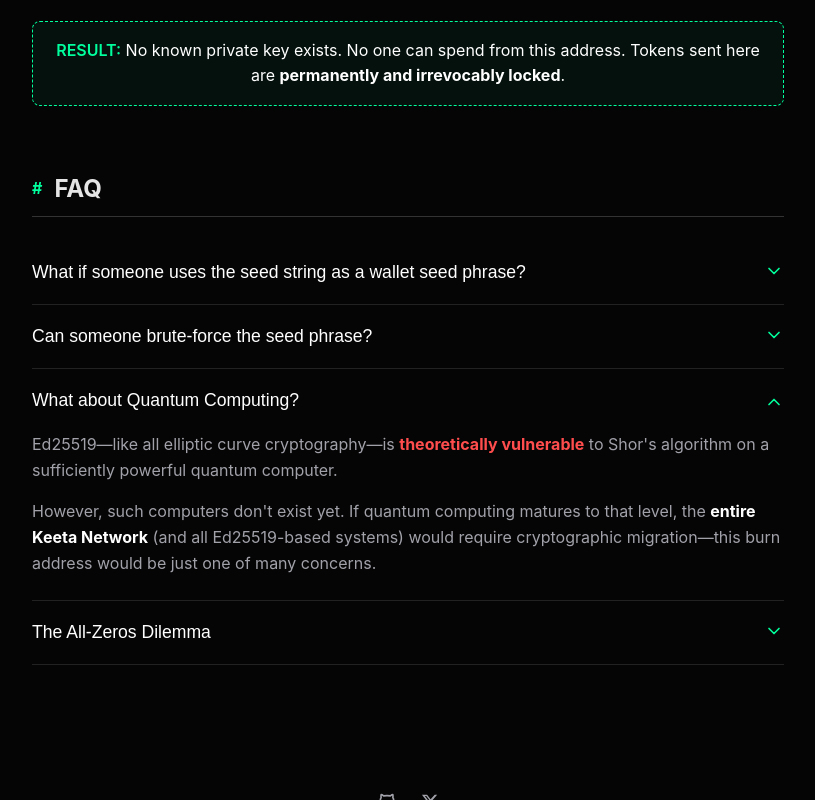
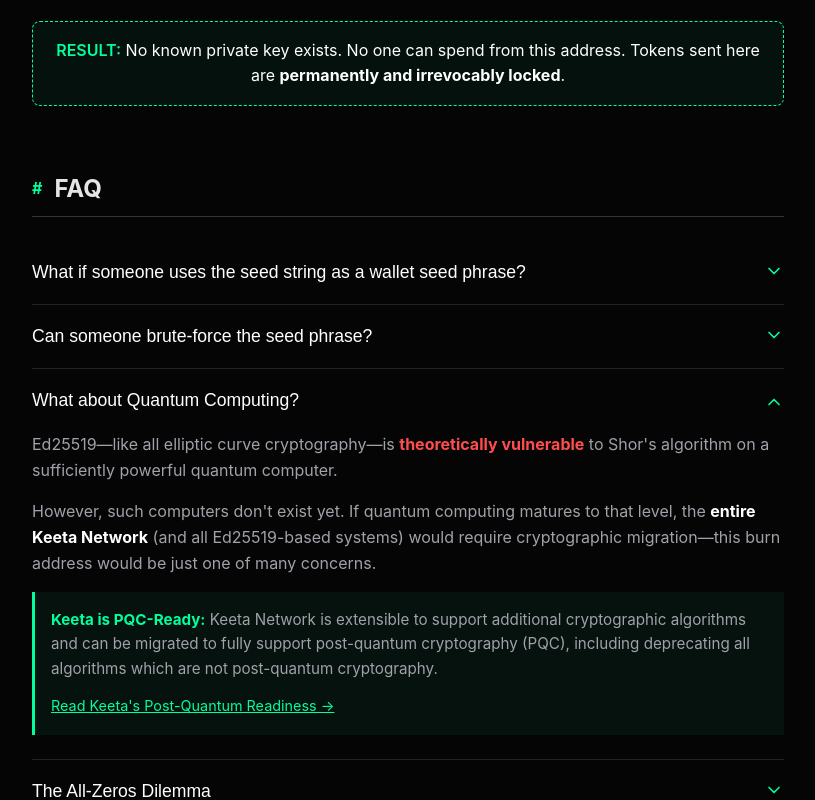
Before and after one commit to moww20/justfuckinguseburnaddress.com, a React (Vite) app: page / in a window 1280 px wide. Both pictures are taken after a click on the button "What about Quantum Computing?". Shown: the part 4171-4971 px from the top of the page, without its empty margins (232-1047 px from the left). Built offline with nearby package versions, Linux system fonts and the light colour scheme.

Commit message:
docs: add PQC readiness info and link to quantum FAQ

```diff
--- a/src/App.tsx
+++ b/src/App.tsx
@@ -264,9 +264,19 @@
               <p style={{ color: 'var(--text-dim)', lineHeight: '1.6', marginBottom: '1rem' }}>
                 Ed25519—like all elliptic curve cryptography—is <strong style={{ color: 'var(--error)' }}>theoretically vulnerable</strong> to Shor's algorithm on a sufficiently powerful quantum computer.
               </p>
-              <p style={{ color: 'var(--text-dim)', lineHeight: '1.6' }}>
+              <p style={{ color: 'var(--text-dim)', lineHeight: '1.6', marginBottom: '1rem' }}>
                 However, such computers don't exist yet. If quantum computing matures to that level, the <strong style={{ color: '#fff' }}>entire Keeta Network</strong> (and all Ed25519-based systems) would require cryptographic migration—this burn address would be just one of many concerns.
               </p>
+              <div style={{ padding: '1rem', borderLeft: '3px solid var(--accent)', background: 'rgba(0, 255, 157, 0.05)', marginTop: '1rem' }}>
+                <p style={{ margin: 0, color: 'var(--text-dim)', fontSize: '0.95rem', lineHeight: '1.6' }}>
+                  <strong style={{ color: 'var(--accent)' }}>Keeta is PQC-Ready:</strong> Keeta Network is extensible to support additional cryptographic algorithms and can be migrated to fully support post-quantum cryptography (PQC), including deprecating all algorithms which are not post-quantum cryptography.
+                </p>
+                <p style={{ margin: '0.75rem 0 0 0' }}>
+                  <a href="https://docs.keeta.com/security/post-quantum-readiness" target="_blank" rel="noopener noreferrer" style={{ color: 'var(--accent)', textDecoration: 'underline', fontSize: '0.9rem' }}>
+                    Read Keeta's Post-Quantum Readiness →
+                  </a>
+                </p>
+              </div>
             </FAQItem>
 
             <FAQItem question="The All-Zeros Dilemma">
```
